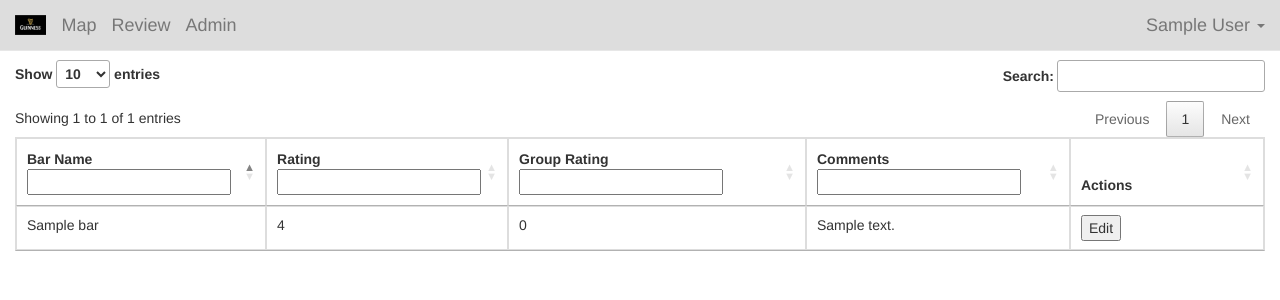
After one commit to ChuckWoodraska/GuinnessWalkApp, a Flask app: page /reviews in a window 1280 px wide. The commit adds this page. Shown: the top 300 px of the page. Run offline with Flask 2, Linux system fonts and the light colour scheme; a user stored in the database is signed in; tables that the repository leaves empty hold one stand-in row (values such as "Sample post"); parts of the project's set-up code (start-up, migrations or seed data) failed here and were passed over; some libraries are stand-ins or nearby versions.

Commit message:
Review page. - CW

```diff
--- a/app/extensions.py
+++ b/app/extensions.py
@@ -2,11 +2,9 @@ from flask_bootstrap import Bootstrap
 from flask_wtf.csrf import CSRFProtect
 from flask_migrate import Migrate
 from flask_login import LoginManager
-from flask_dance.contrib.google import make_google_blueprint
 import eventlet
 
 eventlet.monkey_patch()
-google_auth_bp = make_google_blueprint(scope=['email', 'profile'])
 
 bootstrap = Bootstrap()
 csrf = CSRFProtect()
--- a/app/static/js/app.js
+++ b/app/static/js/app.js
@@ -277,30 +277,76 @@ let barsDataTableControllers = {
             orderCellsTop: true,
             columns: [
                 {title: "Bar Name"},
-                {title: "Score"},
-                {title: "Group Score"},
-                {title: "Comments"}
+                {title: "Rating", name: "Rating"},
+                {title: "Group Rating"},
+                {title: "Comments", name: "Comments"},
+                {title: "Actions"},
             ],
             dom: "lfip",
             order: [[0, "asc"]]
         });
         initDataTable(barsDataTableModels.tableObj, barsDataTable);
         barsDataTable.find("tbody")
-            .on("click", "button.edit", function (e) {
+            .on("click", "button.editBar", function (e) {
                 e.preventDefault();
                 e.stopPropagation();
                 let barId = $(this).closest("tr").attr("id");
-                // let tableObj = adminBarsDataTableModels.tableObj;
+                let tableObj = barsDataTableModels.tableObj;
                 //noinspection JSUnresolvedFunction
-                // let barRow = tableObj.row(`#${barId}`);
+                let barRow = tableObj.row(`#${barId}`);
+                console.log(barRow);
                 //noinspection JSUnresolvedFunction
-                // let barName = tableObj.cell(barRow, tableObj.column("Name:name")).data();
+                let barRating = tableObj.cell(barRow, tableObj.column("Rating:name")).data();
                 //noinspection JSUnresolvedFunction
-                // let barDescription = tableObj.cell(barRow, tableObj.column("Description:name")).data();
-                // barsDataTableViews.renderEditModal(barName, barDescription);
-                // barsDataTableControllers.initEditModal(barId);
+                let barComment = tableObj.cell(barRow, tableObj.column("Comments:name")).data();
+                barsDataTableViews.renderEditModal(barRating, barComment);
+                barsDataTableControllers.initEditModal(barId);
             });
+    },
+    initEditModal: function (barId) {
+        $("#editBarBtn").on("click", function (e) {
+            e.preventDefault();
+            let editBarFormData = $("#editBarForm").serializeArray();
+            $.ajax({
+                "url": `/reviews/${barId}`,
+                "type": "PUT",
+                "dataType": "json",
+                "data": editBarFormData,
+                "success": function (data) {
+                    // growlMessage(data.result, data.message);
+                    barsDataTableModels.tableObj.destroy();
+                    $("#main").html(data.template);
+                    barsDataTableControllers.initBarsDataTable();
+                    $("#pageModal").modal("hide");
+                }
+            });
+        });
 
+    }
+};
+
+let barsDataTableViews = {
+    renderEditModal: function (barRating, barComment) {
+        let pageModal = $("#pageModal");
+        let pageModalBody = $("#pageModalBody");
+        pageModalBody.html(`
+                 <form role="form" name="editBarForm" id="editBarForm">
+                <div>
+                    <label class="control-label" for="barName"><strong>Bar Rating</strong></label>
+                    <input style="display: block; width: 100%;" id="barRating" name="rating"
+                           class="form-control" type="text" value="${barRating}">
+                    <label class="control-label" for="barComment"><strong>Bar Comment</strong></label>
+                    <input style="display: block; width: 100%;" id="barComment" name="comments"
+                           class="form-control" type="text" value="${barComment}">
+                </div>
+            </form>
+            `);
+        pageModal.find(".modal-title").text("Update Review");
+        pageModal.find(".modal-footer").html(`
+                            <button type="button" id="editBarBtn" class="btn btn-color-fix">Update</button>
+                            <button type="button" class="btn btn-default btn-color-fix" data-dismiss="modal">Close</button>
+                        `);
+        pageModal.modal("show");
     }
 };
 
--- a/app/templates/base.html
+++ b/app/templates/base.html
@@ -2,6 +2,7 @@
 {% block title %}Guinness Walk{% endblock %}
 {% block head %}
     {{ super() }}
+    <meta name="viewport" content="width=device-width, initial-scale=1">
     <link rel="shortcut icon" href="{{ url_for('static', filename='images/favicon.ico') }}">
     <link rel="stylesheet" type="text/css"
           href="https://cdn.datatables.net/v/bs/dt-1.10.18/af-2.3.0/b-1.5.2/b-colvis-1.5.1/b-flash-1.5.2/b-html5-1.5.2/b-print-1.5.2/cr-1.5.0/fc-3.2.5/fh-3.1.4/r-2.2.2/rg-1.0.3/rr-1.2.4/sc-1.5.0/sl-1.2.6/datatables.min.css"/>
--- a/app/templates/navbar.html
+++ b/app/templates/navbar.html
@@ -6,7 +6,23 @@
             </a>
         </div>
         <a class="navbar-brand navbar-nav" href="{{ url_for('gw.map') }}">Map</a>
-        <a class="navbar-brand navbar-nav" href="{{ url_for('gw.review') }}">Review</a>
-        <a class="navbar-brand navbar-nav" href="{{ url_for('gw.admin') }}">Admin</a>
+        <a class="navbar-brand navbar-nav" href="{{ url_for('gw.reviews') }}">Review</a>
+        {% if current_user.role_id == 1 %}
+            <a class="navbar-brand navbar-nav" href="{{ url_for('gw.admin') }}">Admin</a>
+        {% endif %}
+        {% if current_user.is_authenticated %}
+        <ul class="navbar-brand navbar-nav navbar-right">
+                    <li class="dropdown" style="list-style: none;">
+                        <a data-toggle="dropdown" class="dropdown-toggle"
+                           href="#">{{ current_user.display_name }} <b class="caret"></b> </a>
+                        <ul class="dropdown-menu">
+                            <li><a href="{{ url_for('gw.logout') }}">Logout</a></li>
+                        </ul>
+                    </li>
+                </ul>
+            {% else %}
+                <a class="navbar-brand navbar-nav navbar-right" href="{{ url_for('google.login') }}">Login</a>
+            {% endif %}
+
     </div>
 </div>
--- a/app/templates/review.html
+++ b/app/templates/review.html
@@ -6,16 +6,7 @@
     <br>
     <br>
     <div id="main" class="main">
-       <table class="table table-bordered table-responsive" id="barsDataTable">
-    {% for bar in bar_list %}
-        <tr id="{{ bar['id'] }}">
-            <td>{{ bar['bar_name'] }}</td>
-            <td>{{ bar['score'] }}</td>
-            <td>{{ bar['group_score'] }}</td>
-            <td>{{ bar['comments'] }}</td>
-        </tr>
-    {% endfor %}
-</table>
+        {% include 'reviewTable.html' %}
     </div>
 {% endblock %}
 {% block scripts %}
--- /dev/null
+++ b/app/templates/reviewTable.html
@@ -0,0 +1,13 @@
+<table class="table table-bordered table-responsive" id="barsDataTable">
+    {% for bar in user_bars %}
+        <tr id="{{ bar['id'] }}">
+            <td>{{ bar.bars['bar_name'] }}</td>
+            <td>{{ bar.rating }}</td>
+            <td>0</td>
+            <td>{{ bar.comments }}</td>
+            <td>
+                <button class="editBar">Edit</button>
+            </td>
+        </tr>
+    {% endfor %}
+</table>
--- a/app/views.py
+++ b/app/views.py
@@ -1,8 +1,7 @@
 from flask import Flask, redirect, url_for, session, request, jsonify, render_template, Blueprint, current_app
-from app.extensions import login_manager, google_auth_bp
-from flask_dance.consumer import oauth_authorized, oauth_error
-from flask_login import current_user, login_user, logout_user, login_required
-from app.models import Bars, Users, UsersToBars, OAuth, db
+from app.extensions import login_manager
+from flask_login import logout_user, current_user
+from app.models import Bars, Users, UsersToBars
 from chuck_pyutils import web as web_utils
 
 gw = Blueprint('gw', __name__)
@@ -18,103 +17,6 @@ def index():
     return render_template('start.html')
 
 
-# Create/Login local user on successful OAuth login
-# @oauth_authorized.connect_via(google_auth_bp)
-# def google_logged_in(blueprint, token):
-#     if not token:
-#         print("Failed to log in with Google.")
-#         return False
-#
-#     resp = blueprint.session.get("/oauth2/v2/userinfo")
-#     if not resp.ok:
-#         msg = "Failed to fetch user info from Google."
-#         print(msg)
-#         return False
-#
-#     google_info = resp.json()
-#     google_user_id = str(google_info['id'])
-#
-#     # Find this OAuth token in the database, or create it
-#     query = OAuth.query.filter_by(
-#         provider=blueprint.name,
-#         provider_user_id=google_user_id,
-#     )
-#     oauth = query.one()
-#
-#
-#     if oauth.user:
-#         login_user(oauth.user)
-#         print("Successfully signed in with Google.")
-#     else:
-#         # Create a new user
-#         user = Users(email=google_info['email'])
-#         oauth.user = user
-#         db.session.add_all([user, oauth])
-#         db.session.commit()
-#         login_user(user)
-#         print("Successfully created a new account using Google.")
-#
-#     return False
-#
-#
-# @oauth_error.connect_via(google_auth_bp)
-# def google_error(blueprint, error, error_description=None, error_uri=None):
-#     msg = (
-#         "OAuth error from {name}! "
-#         "error={error} description={description} uri={uri}"
-#     ).format(
-#         name=blueprint.name,
-#         error=error,
-#         description=error_description,
-#         uri=error_uri,
-#     )
-#     print(msg, category="error")
-
-
-# @gw.route('/login/authorized')
-# def authorized():
-#     remote_app = GoogleSignIn()
-#     provider, social_id, email_address, username = remote_app.authorized()
-#     print(provider, social_id, email_address, username)
-#     # if provider is not None and social_id is not None:
-#     #     # If the social user is not known, add to our database.
-#     #     user = User.query.filter_by(provider=provider).filter_by(
-#     #         social_id=social_id).first()
-#     #     if user is None:
-#     #         user = User(
-#     #             provider=provider,
-#     #             social_id=social_id,
-#     #             email_address=email_address,
-#     #             username=username
-#     #             )
-#     #         db.session.add(user)
-#     #         db.session.commit()
-#     #     # Flask-Login login_user() function to record the user is logged in
-#     #     # for the user session.
-#     #     login_user(user)
-#     #     flash('Signed in successfully.', 'info')
-#     #     return redirect(url_for('main.index'))
-#     #
-#     # else:
-#     #     flash('Authentication failed!', 'error')
-#     #     return redirect(url_for('main.index'))
-#
-#
-# @gw.route('/callback/google')
-# def oauth_callback():
-#     if not current_user.is_anonymous:
-#         return redirect(url_for('index'))
-#     oauth = GoogleSignIn()
-#     social_id, username, email = oauth.callback()
-#     if social_id is None:
-#         return redirect(url_for('index'))
-#     user = Users.query.filter_by(social_id=social_id).first()
-#     if not user:
-#         oauth.create_user()
-#     login_user(user, True)
-#     return redirect(url_for('index'))
-#
-#
 @gw.route('/map')
 def map():
     return render_template('map.html')
@@ -132,16 +34,28 @@ def map_data():
     return jsonify(bar_list)
 
 
-@gw.route('/review')
-def review():
-    user_bars = UsersToBars.query.all()
-    for user_bar in user_bars:
-        print(user_bar)
-    return render_template('review.html')
+@gw.route('/reviews')
+def reviews():
+    user_bars = UsersToBars.query.filter(UsersToBars.user_id == current_user.id).all()
+    return render_template('review.html', user_bars=user_bars)
+
+@gw.route('/reviews/<int:review_id>', methods=['PUT'])
+def update_review(review_id):
+    review = UsersToBars.read(review_id)
+    data_dict = {
+        "rating": "",
+        "comments": ""
+    }
+    data_dict = web_utils.data_formatter(data_dict, request.form)
+    review.rating = data_dict['rating']
+    review.comments = data_dict['commentsl']
+    review.update()
+    user_bars = UsersToBars.query.filter(UsersToBars.user_id == current_user.id).all()
+    template = render_template("reviewTable.html", user_bars=user_bars)
+    return jsonify({"message": "Successfully updated review.", "template": template})
 
 
-#
-#
+
 @gw.route('/admin')
 def admin():
     bars = Bars.query.all()
@@ -177,7 +91,16 @@ def create_bar():
     bar.bar_name = data_dict.get("bar_name")
     bar.location = data_dict.get("location")
     bar.position = data_dict.get("position")
-    Bars.create_commit(bar)
+    bar_id = Bars.create_commit(bar)
+
+    users = Users.query.all()
+    for user in users:
+        user_to_bar = UsersToBars()
+        user_to_bar.user_id = user.id
+        user_to_bar.bar_id = bar_id
+        user_to_bar.rating = 5
+        user_to_bar.comments = ""
+        UsersToBars.create_commit(user_to_bar)
     template = render_template("adminBarsTable.html", bar_list=Bars.query.all())
     return jsonify({"message": "Successfully added bar.", "template": template})
 
@@ -224,11 +147,11 @@ def delete_bar(bar_id):
     return jsonify({"message": "Successfully deleted bar.", "template": template})
 
 
-#
-# @gw.route('/bars', methods=['GET'])
-# def get_bars():
-#     return jsonify({})
-#
+
+@gw.route('/reviews', methods=['GET'])
+def get_reviews():
+    return jsonify({})
+
 #
 # @gw.route('/bars', methods=['POST'])
 # def create_bar():
@@ -296,5 +219,5 @@ def login():
 
 @gw.route('/logout')
 def logout():
-    login_manager.logout_user()
-    return redirect(url_for('index'))
+    logout_user()
+    return redirect(url_for('gw.index'))
```
Also changed, not shown: app/app_factory.py (+67 -4 lines), app/models.py (+7 -6 lines), 2 other files.
